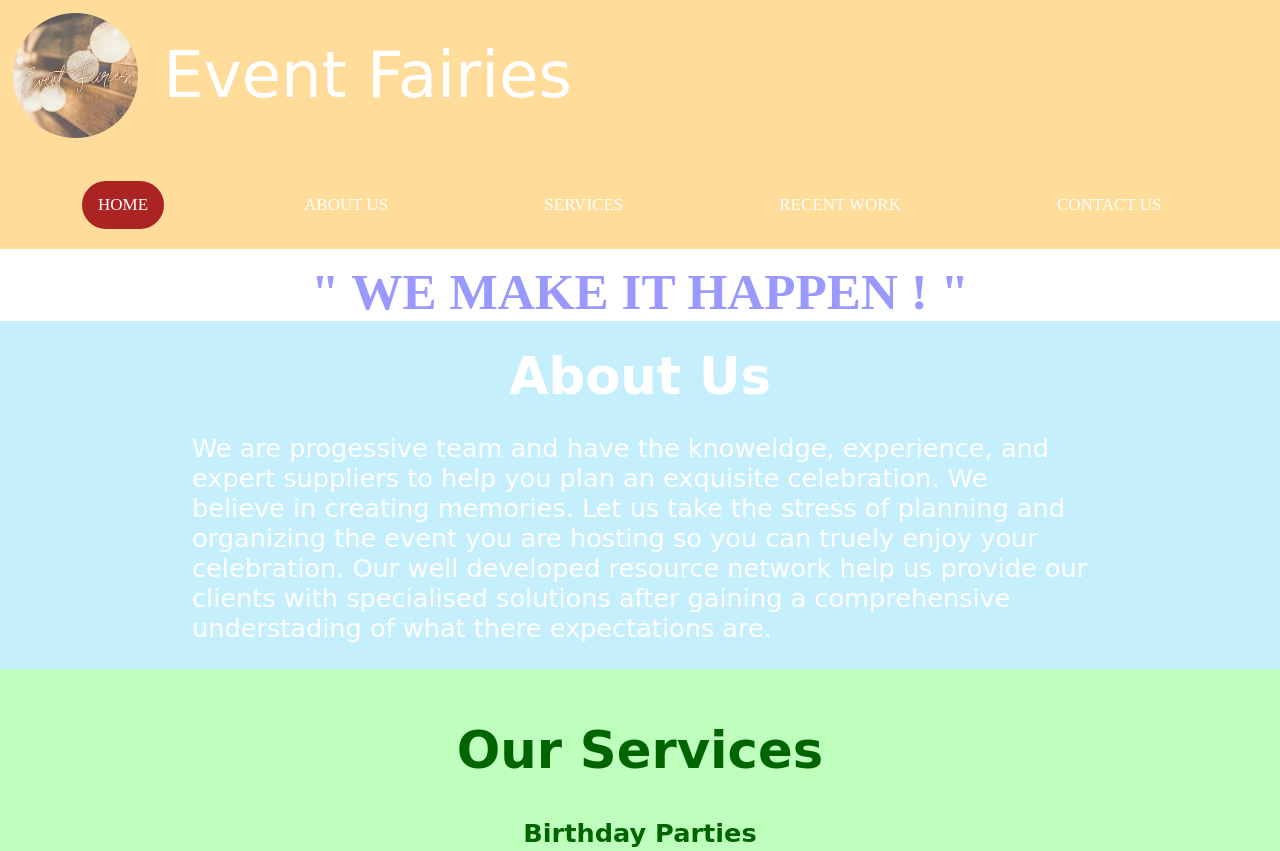
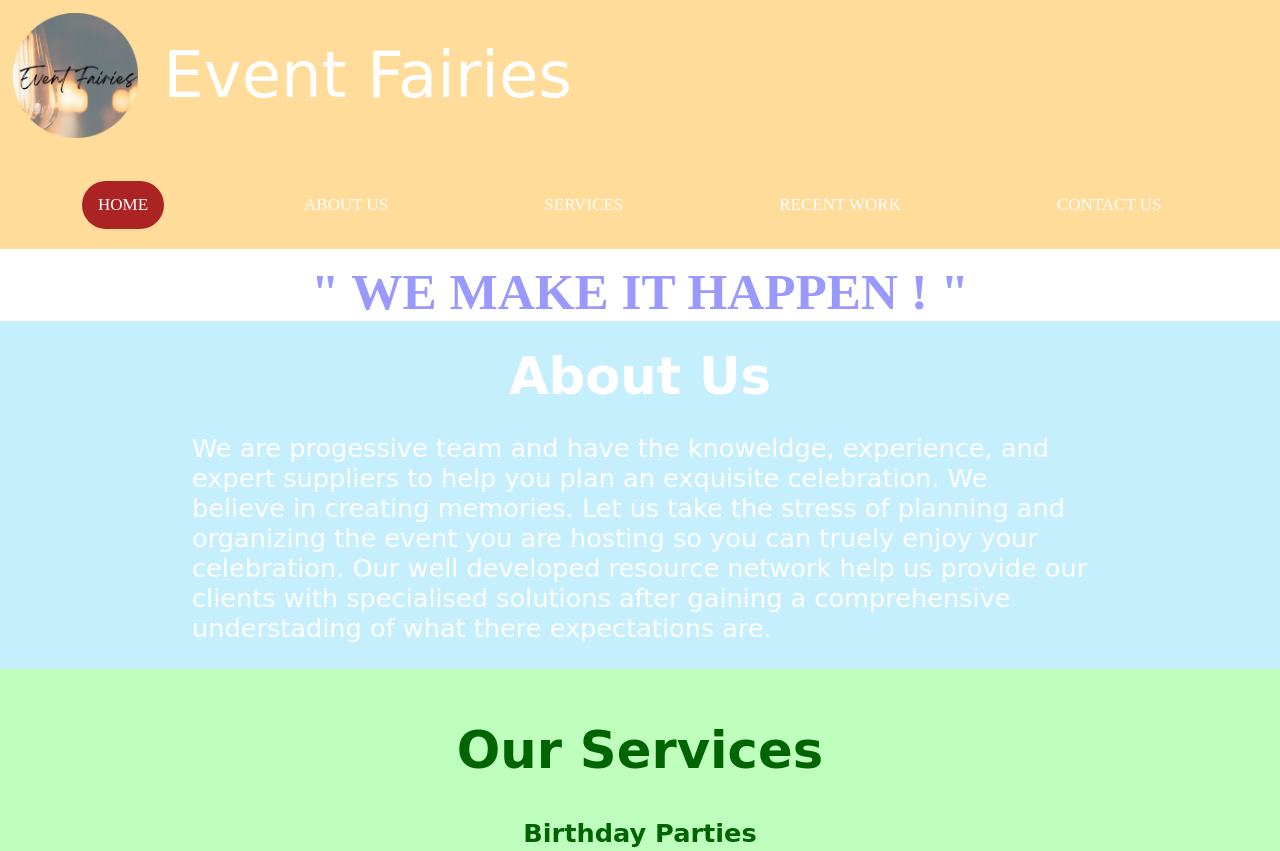
Before and after one commit to eventfairies/indore, a plain HTML site: page index.html in a window 1280 px wide. Shown: the top 851 px of the page. Drawn offline with Linux system fonts and the light colour scheme.

Commit message:
official logo

```diff
--- a/index.html
+++ b/index.html
@@ -19,7 +19,7 @@
 </head>
 <body>
     <header>
-        <div class="logoname"><img src="img/logocircle.png" alt="logo" class="mainlogo"> <p class="eventfairies">Event Fairies</p> </div>
+        <div class="logoname"><img src="img/off logo-modified.png" alt="logo" class="mainlogo"> <p class="eventfairies">Event Fairies</p> </div>
         <div class="header nav">
             <div class="topnav" id="myTopnav">
                 <a href="index.html" class="active navlink">HOME</a>
```
